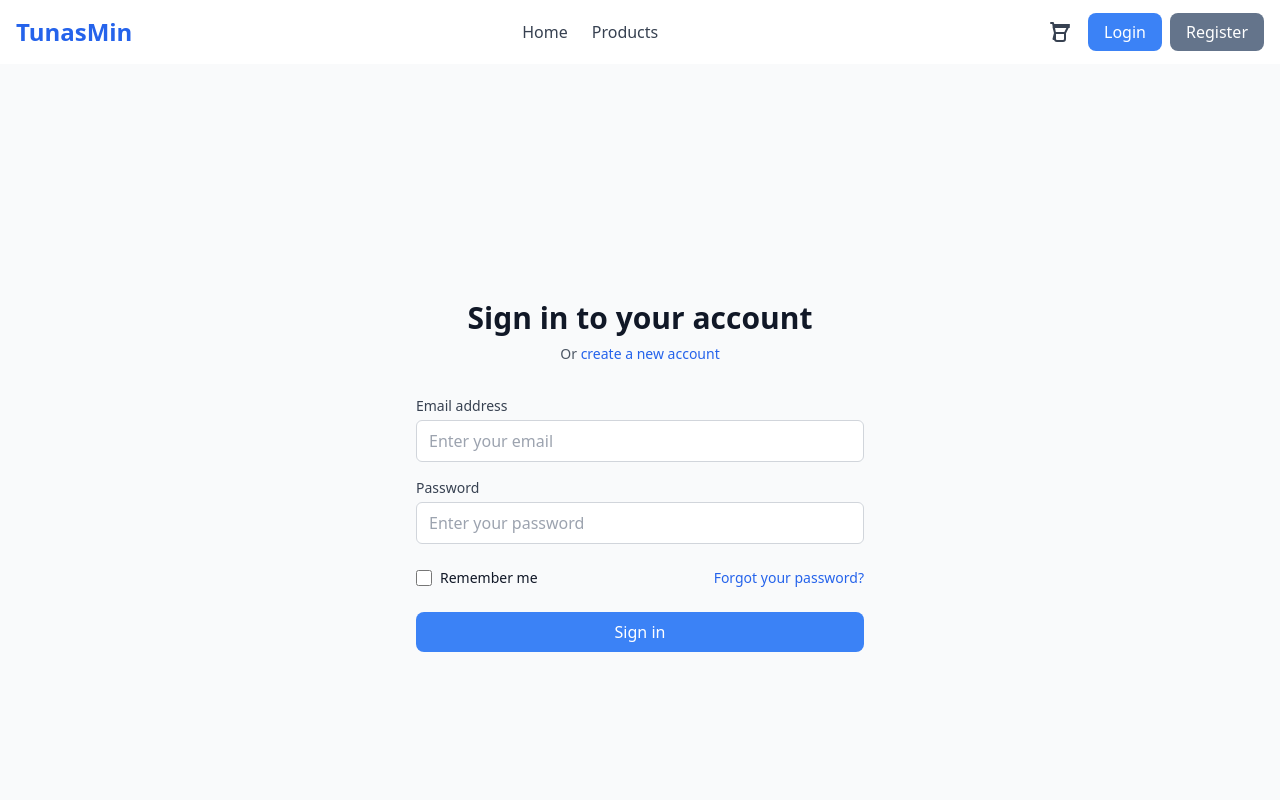
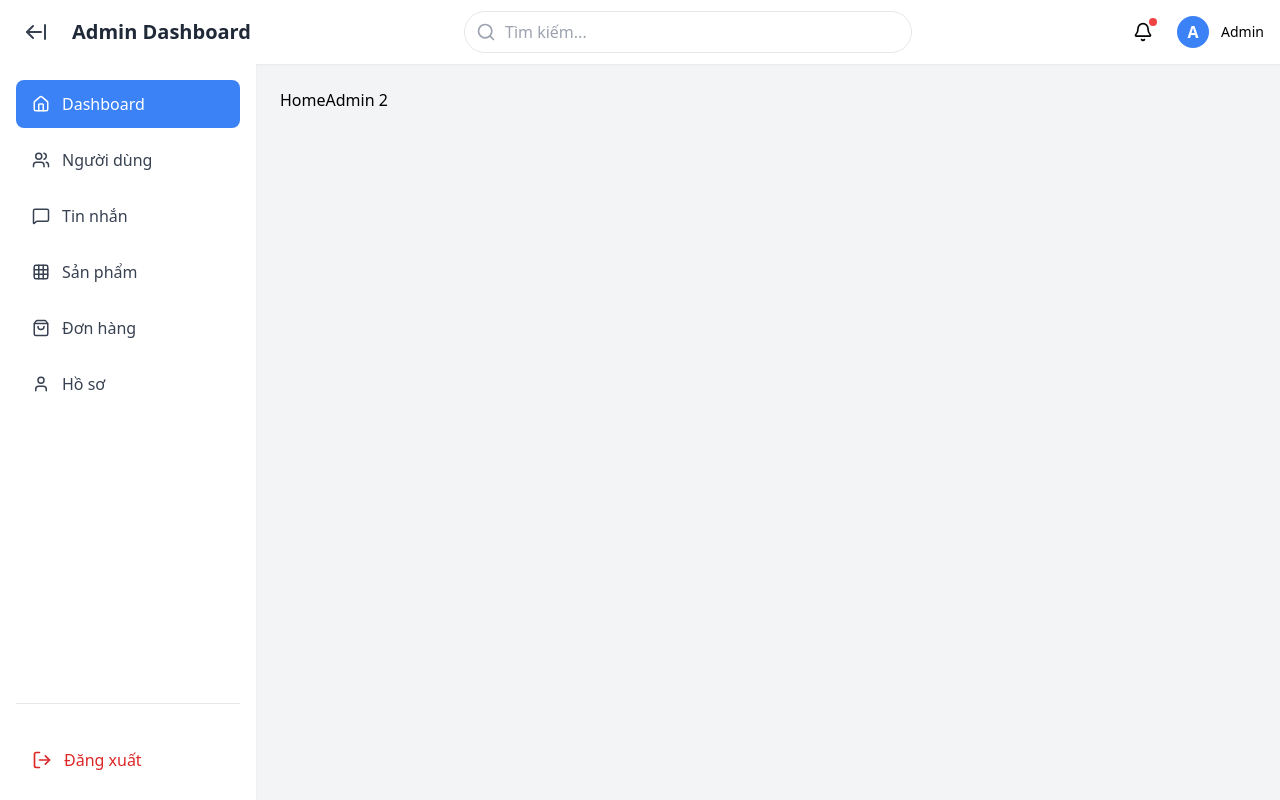
Before and after one commit to hieupnh12/Phone-Shop-E-commerce-Platform, a React (Create React App) app in the folder frontend/: page /admin in a window 1280 px wide. Before the commit this address led to /login. Shown: the top 800 px of the page. Built offline with nearby package versions, Linux system fonts and the light colour scheme; no server answers.

Commit message:
admin screen v1

```diff
--- a/frontend/package.json
+++ b/frontend/package.json
@@ -8,6 +8,7 @@
     "@testing-library/user-event": "^13.5.0",
     "axios": "^1.4.0",
     "js-cookie": "^3.0.5",
+    "lucide-react": "^0.544.0",
     "query-string": "^9.3.1",
     "react": "^18.2.0",
     "react-dom": "^18.2.0",
--- a/frontend/src/App.js
+++ b/frontend/src/App.js
@@ -12,6 +12,7 @@ import NotFound from "./pages/client/NotFound";
 import AdminRoute from "./routes/AdminRoute";
 import HomeAdmin from "./pages/admin/HomeAdmin";
 import ProductDetail from "./pages/client/Products/ProductDetail";
+import AdminLayout from "./components/layout/AdminLayout";
 
 // Layout chính (Header + Footer)
 function MainLayout() {
@@ -47,7 +48,7 @@ const router = createBrowserRouter(
       element: <AdminRoute />,
       children: [
         {
-          // element: <AdminLayout />,
+          element: <AdminLayout />,
           children: [
             { index: true, element: <HomeAdmin /> },
             // {
--- a/frontend/src/components/layout/AdminLayout.jsx
+++ b/frontend/src/components/layout/AdminLayout.jsx
@@ -0,0 +1,139 @@
+import React, { useEffect, useState } from "react";
+import { Outlet } from "react-router-dom";
+import Sidebar from "./Sidebar";
+import {
+  Home,
+  Users,
+  MessageSquare,
+  Grid,
+  ShoppingBag,
+  ArrowLeftFromLine,
+  Bell,
+  Search,
+  User,
+} from "lucide-react";
+
+export default function AdminLayout() {
+  const [sidebarOpen, setSidebarOpen] = useState(false);
+  const [windowWidth, setWindowWidth] = useState(window.innerWidth);
+
+  useEffect(() => {
+    const handleResize = () => setWindowWidth(window.innerWidth);
+    window.addEventListener("resize", handleResize);
+    return () => window.removeEventListener("resize", handleResize);
+  }, []);
+
+  useEffect(() => {
+    if (windowWidth >= 1024) {
+      // lg breakpoint
+      setSidebarOpen(true);
+    } else {
+      setSidebarOpen(false);
+    }
+  }, [windowWidth]);
+  const isDesktop = windowWidth >= 1024;
+
+  const menuItems = [
+    {
+      id: "dashboard",
+      icon: Home,
+      label: "Dashboard",
+      path: "/admin",
+    },
+    { id: "users", icon: Users, label: "Người dùng", path: "/admin/users" },
+    {
+      id: "messages",
+      icon: MessageSquare,
+      label: "Tin nhắn",
+      path: "/admin/messages",
+    },
+    { id: "products", icon: Grid, label: "Sản phẩm", path: "/admin/products" },
+    {
+      id: "orders",
+      icon: ShoppingBag,
+      label: "Đơn hàng",
+      path: "/admin/orders",
+    },
+    { id: "profile", icon: User, label: "Hồ sơ", path: "/admin/profile" },
+  ];
+
+  const toggleSidebar = () => setSidebarOpen(!sidebarOpen);
+  const closeSidebar = () => setSidebarOpen(false);
+
+  // Click outside để đóng sidebar trên mobile
+  useEffect(() => {
+    const handleClickOutside = (e) => {
+      if (sidebarOpen && !isDesktop && e.target.closest("aside") === null) {
+        closeSidebar();
+      }
+    };
+    document.addEventListener("mousedown", handleClickOutside);
+    return () => document.removeEventListener("mousedown", handleClickOutside);
+  }, [sidebarOpen, isDesktop]);
+
+  return (
+    <div className="h-screen flex flex-col bg-gray-100">
+      {/* Navbar */}
+      <nav className="bg-white shadow-sm h-16 flex items-center justify-between px-4 fixed top-0 left-0 right-0 z-20">
+        <div className="flex items-center justify-center">
+          <button
+            onClick={() => setSidebarOpen(!sidebarOpen)}
+            className="p-2 rounded-lg hover:bg-gray-100 mr-4 transition-transform"
+            style={{
+              transform: sidebarOpen ? "rotate(0deg)" : "rotate(180deg)",
+            }}
+          >
+            {isDesktop ? (
+              <ArrowLeftFromLine size={24} className="text-gray-700" />
+            ) : (
+              <ArrowLeftFromLine size={24} className="text-gray-700" />
+            )}
+          </button>
+          <h1 className="text-xl font-bold text-gray-800">Admin Dashboard</h1>
+        </div>
+
+        <div className="sm:flex-1 sm:max-w-md sm:mx-4 lg:mx-8">
+          <div className="relative">
+            <Search
+              className="absolute left-3 top-1/2 transform -translate-y-1/2 text-gray-400"
+              size={20}
+            />
+            <input
+              type="text"
+              placeholder="Tìm kiếm..."
+              className="w-full pl-10 pr-4 py-2 border rounded-full focus:outline-none focus:ring-2 focus:ring-blue-500"
+            />
+          </div>
+        </div>
+
+        <div className="flex items-center gap-2 sm:gap-4">
+          <button className="p-2 rounded-lg hover:bg-gray-100 relative">
+            <Bell size={20} />
+            <span className="absolute top-1 right-1 w-2 h-2 bg-red-500 rounded-full"></span>
+          </button>
+
+          <div className="flex items-center gap-2 sm:gap-3">
+            <div className="w-8 h-8 bg-blue-500 rounded-full flex items-center justify-center text-white font-semibold">
+              A
+            </div>
+            <span className="text-sm font-medium hidden sm:block">Admin</span>
+          </div>
+        </div>
+      </nav>
+
+      <div className="flex flex-1 pt-16">
+        <Sidebar sidebarOpen={sidebarOpen} menuItems={menuItems} isDesktop={isDesktop} closeSidebar={closeSidebar}/>
+
+        {/* Main Content */}
+        <main
+          className={`
+            flex-1 p-4 sm:p-6 transition-all duration-300
+            ${isDesktop ? (sidebarOpen ? "lg:ml-64" : "lg:ml-20") : ""}
+          `}
+        >
+          <Outlet />
+        </main>
+      </div>
+    </div>
+  );
+}
--- a/frontend/src/components/layout/Sidebar.jsx
+++ b/frontend/src/components/layout/Sidebar.jsx
@@ -0,0 +1,95 @@
+import { LogOut } from "lucide-react";
+import { NavLink } from "react-router-dom";
+
+export default function Sidebar({
+  sidebarOpen,
+  menuItems,
+  isDesktop,
+  closeSidebar,
+}) {
+  return (
+    <aside
+      className={`
+            bg-white shadow-sm transition-all duration-300 fixed top-16 bottom-0 z-20 overflow-hidden
+            ${
+              isDesktop
+                ? sidebarOpen
+                  ? "w-64 left-0"
+                  : "w-20 left-0"
+                : sidebarOpen
+                ? "w-64 left-0"
+                : "-left-64"
+            }
+            lg:${sidebarOpen ? "w-64" : "w-20"}
+          `}
+    >
+      <div className="p-4 h-full flex flex-col">
+        {/* {!isDesktop && sidebarOpen && (
+          <div className="flex item-center justify-center sm:flex-1 sm:max-w-md sm:mx-4 lg:mx-8">
+            <div className="relative">
+              <Search
+                className="absolute left-3 top-1/2 transform -translate-y-1/2 text-gray-400"
+                size={20}
+              />
+              <input
+                type="text"
+                placeholder="Tìm kiếm..."
+                className="w-full pl-10 pr-4 py-2 border rounded-lg focus:outline-none focus:ring-2 focus:ring-blue-500"
+              />
+            </div>
+
+          </div>
+        )} */}
+
+        <nav className="space-y-2 flex-1">
+          {menuItems.map((item) => {
+            const Icon = item.icon;
+            return (
+              <NavLink
+                key={item.id}
+                to={item.path}
+                className={({ isActive }) =>
+                  `w-full flex items-center gap-3 px-4 py-3 rounded-lg transition-colors ${
+                    isActive
+                      ? "bg-blue-500 text-white"
+                      : "text-gray-700 hover:bg-gray-100"
+                  }`
+                }
+                onClick={() => !isDesktop && closeSidebar()} // Đóng sidebar sau khi click trên mobile
+              >
+                <Icon size={18} className="flex-shrink-0" />
+                <span
+                  className={`font-medium whitespace-nowrap transition-opacity duration-300 ${
+                    isDesktop && !sidebarOpen
+                      ? "opacity-0 w-0 overflow-hidden"
+                      : "opacity-100"
+                  }`}
+                >
+                  {item.label}
+                </span>
+              </NavLink>
+            );
+          })}
+        </nav>
+
+        <div className="mt-auto pt-8 border-t">
+          <button
+            className="w-full flex items-center gap-3 px-4 py-3 text-red-600 hover:bg-red-50 rounded-lg transition-colors"
+            onClick={() => !isDesktop && closeSidebar()}
+          >
+            <LogOut size={20} className="flex-shrink-0" />
+            <span
+              className={`font-medium whitespace-nowrap transition-opacity duration-300 ${
+                isDesktop && !sidebarOpen
+                  ? "opacity-0 w-0 overflow-hidden"
+                  : "opacity-100"
+              }`}
+            >
+              Đăng xuất
+            </span>
+          </button>
+        </div>
+      </div>
+    </aside>
+  );
+}
--- a/frontend/src/pages/admin/HomeAdmin.jsx
+++ b/frontend/src/pages/admin/HomeAdmin.jsx
@@ -2,6 +2,6 @@ import React from 'react'
 
 export default function HomeAdmin() {
   return (
-    <div>HomeAdmin</div>
+    <div className='h-[1000px]'>HomeAdmin 2</div>
   )
 }
--- a/frontend/src/routes/AdminRoute.jsx
+++ b/frontend/src/routes/AdminRoute.jsx
@@ -2,7 +2,7 @@ import React from 'react'
 import { Navigate, Outlet } from 'react-router-dom';
 
 export default function AdminRoute() {
- const role = 12//getUserRole();
+ const role = "ROLE_ADMIN";//getUserRole();
   if (role !== "ROLE_ADMIN") {
     return <Navigate to="/login" replace />;
   }
```
Also changed, not shown: 1 other file (tests, documents, lock files or other folders).
